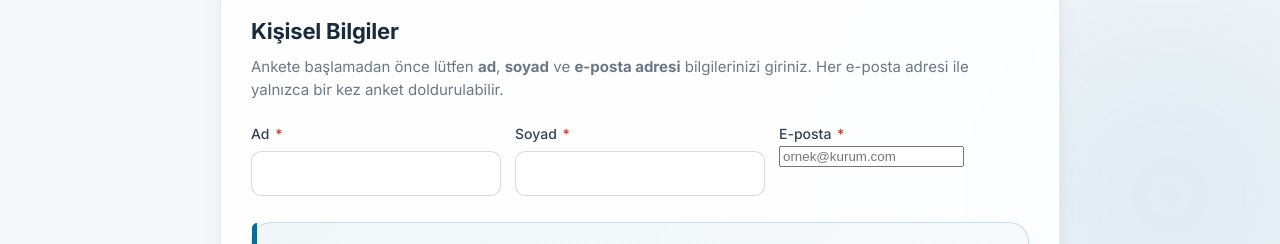
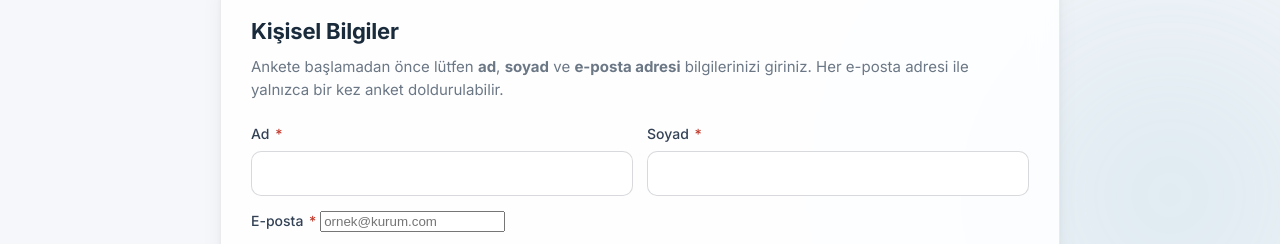
Before and after one commit to oktaybakin-ui/anket-web, a website: page public/index.html in a window 1280 px wide. Shown: the part 515-759 px from the top of the page. Drawn offline with Linux system fonts and the light colour scheme.

Commit message:
Identity form: email gets full row (Ad/Soyad on one row, email below)

```diff
--- a/public/index.html
+++ b/public/index.html
@@ -109,7 +109,7 @@
         </p>
 
         <form id="identityForm" novalidate>
-          <div class="row">
+          <div class="row identity-row">
             <label>
               Ad <span class="req">*</span>
               <input type="text" name="ad" required minlength="2" autocomplete="given-name" />
@@ -118,7 +118,7 @@
               Soyad <span class="req">*</span>
               <input type="text" name="soyad" required minlength="2" autocomplete="family-name" />
             </label>
-            <label>
+            <label class="full-row">
               E-posta <span class="req">*</span>
               <input
                 type="email"
--- a/public/styles.css
+++ b/public/styles.css
@@ -580,8 +580,15 @@ main { position: relative; z-index: 1; }
   grid-template-columns: repeat(3, 1fr);
   gap: 14px;
 }
+.row.identity-row {
+  grid-template-columns: 1fr 1fr;
+}
+.row.identity-row .full-row {
+  grid-column: 1 / -1;
+}
 @media (max-width: 720px) {
   .row { grid-template-columns: 1fr; }
+  .row.identity-row { grid-template-columns: 1fr; }
 }
 
 label { display: block; font-size: 14px; color: var(--text-2); font-weight: 500; }
```
